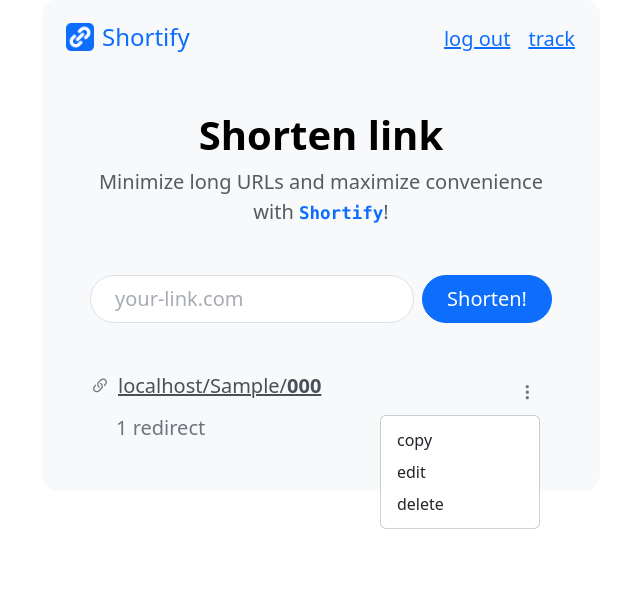
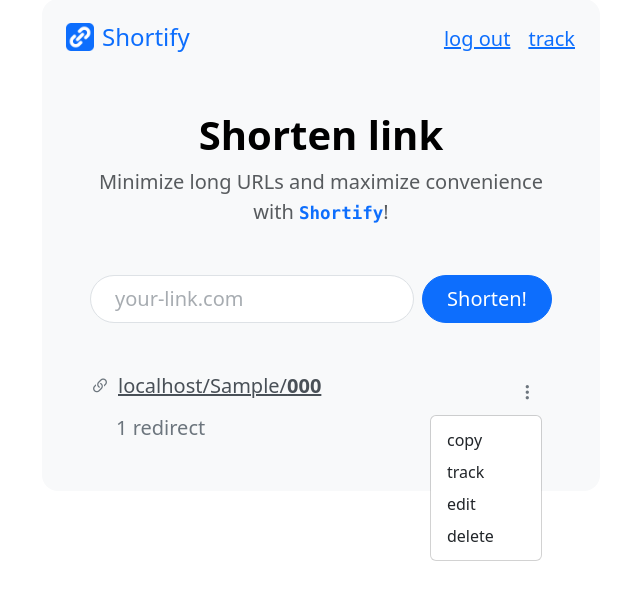
Before and after one commit to higorcard/shortify, a PHP site: page / in a window 1280 px wide, after a click that opens the changed part. Shown: the part 65-665 px from the top of the page, without its empty margins (319-959 px from the left). Run offline with PHP 8.4, Linux system fonts and the light colour scheme; the visitor is signed in with stand-in values (Sample User, id 1); tables that the repository leaves empty or names only in its code hold one stand-in row (values such as "Sample post").

Commit message:
added track function in dropdown of links

```diff
--- a/assets/css/style.css
+++ b/assets/css/style.css
@@ -65,7 +65,7 @@ input::placeholder {
 }
 
 .dropdown-menu {
-	margin-left: -130px !important;
+	margin-left: -80px !important;
 }
 
 @media (max-width: 576px) {
@@ -92,6 +92,10 @@ input::placeholder {
 	.shortify-container form {
 		margin-top: 1.75rem !important;
 	}
+	.alert {
+    padding: 10px !important;
+		width: fit-content !important;
+	}
 }
 @media (min-width: 768px) {
 	.flip-card {
--- a/assets/js/script.js
+++ b/assets/js/script.js
@@ -35,7 +35,7 @@ function getLinks() {
 
 				var owner = (e['owner'] != null && e['owner'] != '') ? e['owner'] + '/' : '';
 
-				$('#links-container > ul').append("<li class='link-item d-flex flex-column text-secondary fs-5 border-bottom py-3 me-2' data-link-id='" + e['id'] + "'><div class='d-flex justify-content-between'><span class='d-flex'><i class='bi bi-link-45deg d-flex align-items-center me-2' style='height: 30px;'></i><a class='text-dark-emphasis mb-1' style='overflow-wrap: anywhere;' href='" + absolutePath + "/" + owner + e['short_code'] + "' target='_blank'>" +  hostname + "/" + owner + "<b>" + e['short_code'] + "</b></a></span><div class='dropdown' style='position: initial;'><button class='btn p-2 dropdown-toggle' data-bs-toggle='dropdown' aria-expanded='false'><i class='bi bi-three-dots-vertical' style='font-size: 1.1rem;'></i></button><ul class='dropdown-menu'><li><a class='dropdown-item copy-link-btn'>copy</a></li><li><a class='dropdown-item edit-link-btn' data-bs-toggle='modal' data-bs-target='#edit-modal'>edit</a></li><li><a class='dropdown-item delete-link-btn' data-bs-toggle='modal' data-bs-target='#delete-modal'>delete</a></li></ul></div></div><p class='mb-0' style='margin-left: 26px;'>" + redirectsTotal + "</p></li>");
+				$('#links-container > ul').append("<li class='link-item d-flex flex-column text-secondary fs-5 border-bottom py-3 me-2' data-link-id='" + e['id'] + "'><div class='d-flex justify-content-between'><span class='d-flex'><i class='bi bi-link-45deg d-flex align-items-center me-2' style='height: 30px;'></i><a class='text-dark-emphasis mb-1' style='overflow-wrap: anywhere;' href='" + absolutePath + "/" + owner + e['short_code'] + "' target='_blank'>" +  hostname + "/" + owner + "<b>" + e['short_code'] + "</b></a></span><div class='dropdown' style='position: initial;'><button class='btn p-2 dropdown-toggle' data-bs-toggle='dropdown' aria-expanded='false'><i class='bi bi-three-dots-vertical' style='font-size: 1.1rem;'></i></button><ul class='dropdown-menu' style='min-width: 7rem;'><li><a class='dropdown-item copy-link-btn'>copy</a></li><li><a class='dropdown-item track-link-btn'>track</a></li><li><a class='dropdown-item edit-link-btn' data-bs-toggle='modal' data-bs-target='#edit-modal'>edit</a></li><li><a class='dropdown-item delete-link-btn' data-bs-toggle='modal' data-bs-target='#delete-modal'>delete</a></li></ul></div></div><p class='mb-0' style='margin-left: 26px;'>" + redirectsTotal + "</p></li>");
 			});
 
 			$('#links-container .dropdown-menu').css('margin-left', '-130px');
@@ -53,6 +53,16 @@ function getLinks() {
 					tempInput.remove();
 
 					showAlert('Copied link!');
+				});
+			});
+
+			$('.track-link-btn').each(function(e) {
+				$(this).click(function() {
+					var shortCode = $(this).parents('.link-item').find('a b').text();
+
+					$('#track-form input').val(shortCode);
+					$('#track-form').submit();
+					$('#card').toggleClass('flipped');
 				});
 			});
 
@@ -79,6 +89,7 @@ function getLinks() {
 
 $(window).ready(function() {
 	getLinks();
+
 	hideAlert();
 
 	$(".flip-button").click(function() {
@@ -157,7 +168,7 @@ $(window).ready(function() {
 
 			var owner = (link['owner'] != null && link['owner'] != '') ? link['owner'] + '/' : '';
 
-			$('#track-link').html("<div class='d-flex align-items-start flex-column w-100 mt-5'><span class='badge rounded-pill text-bg-primary mb-3' style='font-size: 1rem;'>" + redirectsTotal + " <span class='mx-2'>·</span> " + link['created_at'] + "</span><a class='fs-4 mb-1' href='" + absolutePath + "/" + owner + link['short_code'] + "' target='_blank'>" +  hostname + "/" + owner + "<b>" + link['short_code'] + "</b></a><p class='text-secondary text-start'>" + link['original_url'] + "</p></div>");
+			$('#track-link').html("<div class='d-flex align-items-start flex-column text-start w-100 mt-5' style='overflow-wrap: anywhere;'><span class='badge rounded-pill text-bg-primary mb-3' style='font-size: 1rem;'>" + redirectsTotal + " <span class='mx-2'>·</span> " + link['created_at'] + "</span><a class='fs-4 mb-1' href='" + absolutePath + "/" + owner + link['short_code'] + "' target='_blank'>" +  hostname + "/" + owner + "<b>" + link['short_code'] + "</b></a><p class='text-secondary text-start'>" + link['original_url'] + "</p></div>");
 
 			if(link['redirects_total'] > 0) {
 				$('#track-link').append("<ul class='text-start mb-0' style='max-height: 300px; overflow: auto; list-style: none; padding-left: 0;'></ul>");
@@ -175,7 +186,7 @@ $(window).ready(function() {
 		e.preventDefault();
 
 		var linkId = $(this).find('input[name=link_id]').val();
-		var shortCode = $(this).find('input[name=short_code]').val();
+		var shortCode = $(this).find('input[name=short_code]').val().replaceAll('/', '-');
 		$(this).find('.btn-close').click();
 
 		$.ajax({
--- a/int/config.php
+++ b/int/config.php
@@ -1,9 +1,9 @@
 <?php
   $database = (object) [
-		'dbname' => 'shortify',
-		'host' => 'mysql',
-		'username' => 'root',
-		'password' => 'shortify_db_pass',
+		'dbname' => 'DB_NAME',
+		'host' => 'HOSTNAME',
+		'username' => 'USERNAME',
+		'password' => 'PASSWORD',
 	];
 
 	try {
```
